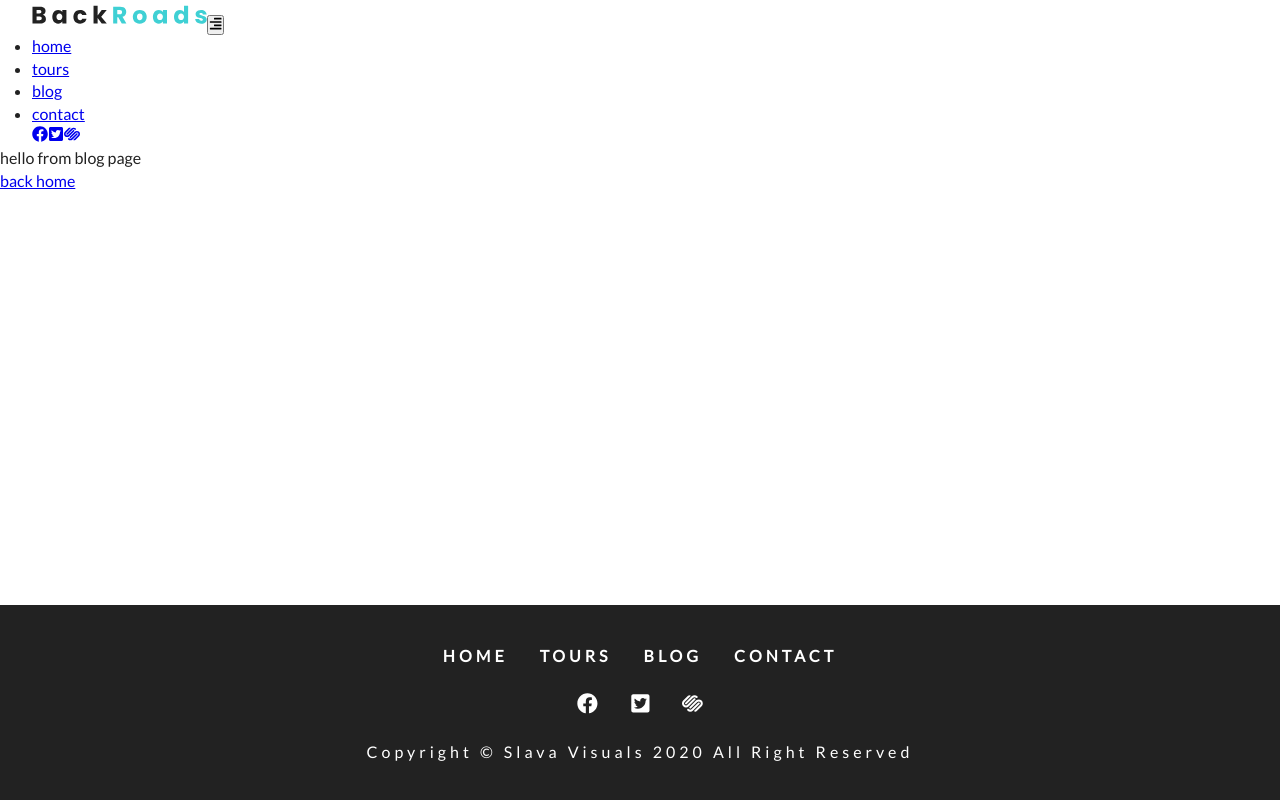
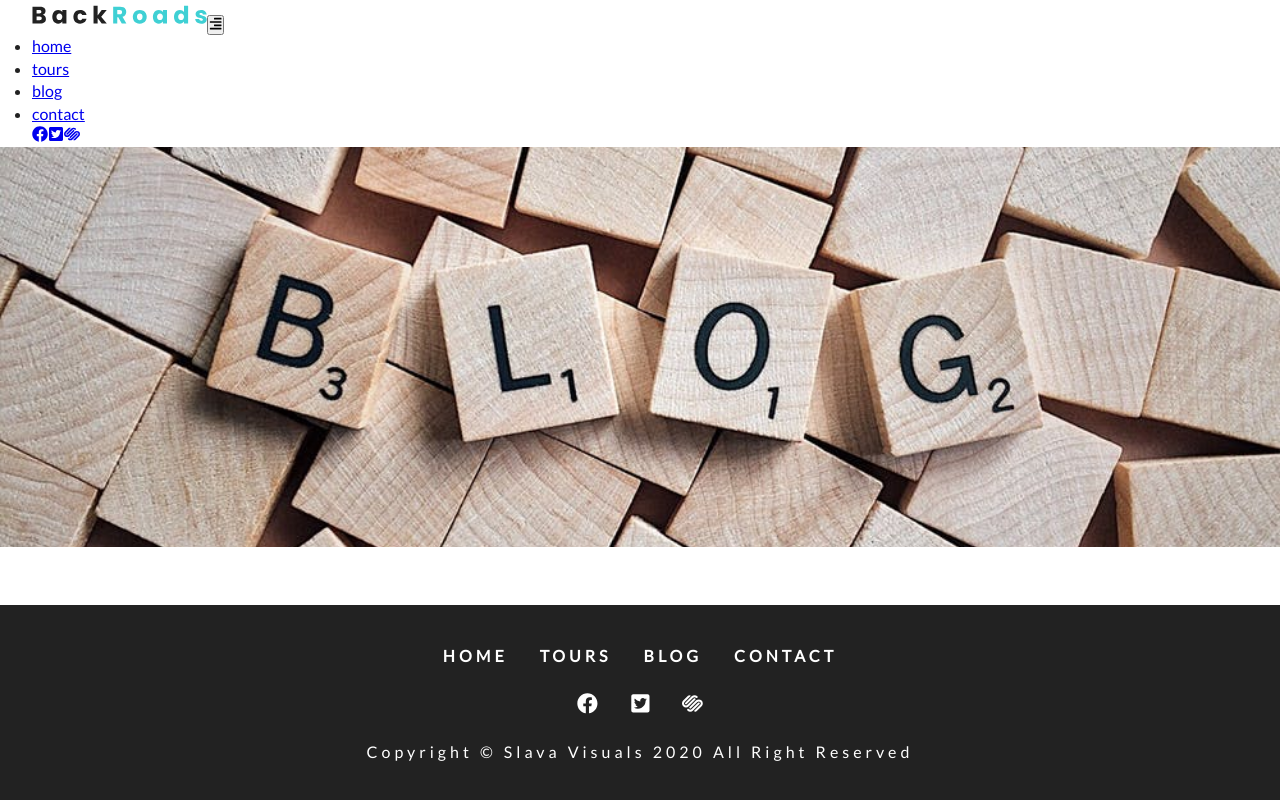
Before and after one commit to slavavisuals/blog, a Gatsby site: page /blog in a window 1280 px wide. Built offline with nearby package versions, Linux system fonts and the light colour scheme; Gatsby itself is replaced by a stand-in of ours.

Commit message:
update pages
update pages with StyledHero

```diff
--- a/package.json
+++ b/package.json
@@ -20,6 +20,7 @@
     "gatsby-image": "2.2.39",
     "gatsby-plugin-sharp": "2.4.3",
     "gatsby-plugin-styled-components": "3.1.18",
+    "gatsby-plugin-transition-link": "1.17.7",
     "gatsby-source-filesystem": "2.1.46",
     "gatsby-transformer-sharp": "2.3.13",
     "react": "^16.12.0",
--- a/src/pages/blog.js
+++ b/src/pages/blog.js
@@ -1,14 +1,27 @@
 import React from "react"
 import { Link } from "gatsby"
 import Layout from "../components/Layout"
+import StyledHero from "../components/StyledHero"
+import { graphql } from "gatsby"
 
-const blog = () => {
+const blog = ({ data }) => {
   return (
     <Layout>
-      hello from blog page
-      <Link to="/">back home</Link>
+      <StyledHero img={data.blogBcg.childImageSharp.fluid} />
     </Layout>
   )
 }
 
+export const query = graphql`
+  query {
+    blogBcg: file(relativePath: { eq: "blogBcg.jpeg" }) {
+      childImageSharp {
+        fluid(quality: 90, maxWidth: 4160) {
+          ...GatsbyImageSharpFluid_withWebp
+        }
+      }
+    }
+  }
+`
+
 export default blog
```
Also changed, not shown: src/pages/contact.js (+20 -2 lines), src/pages/tours.js (+17 -1 lines).
